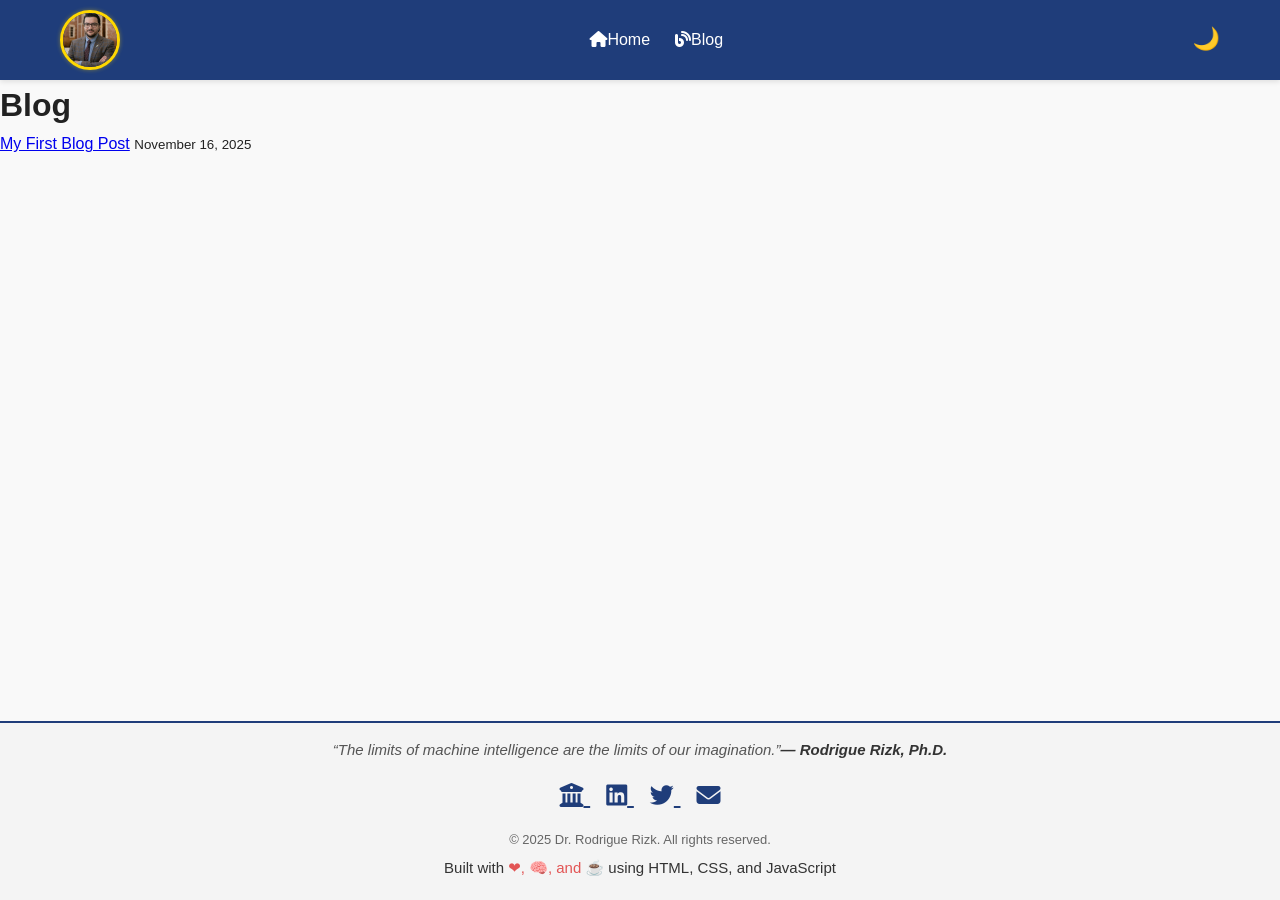
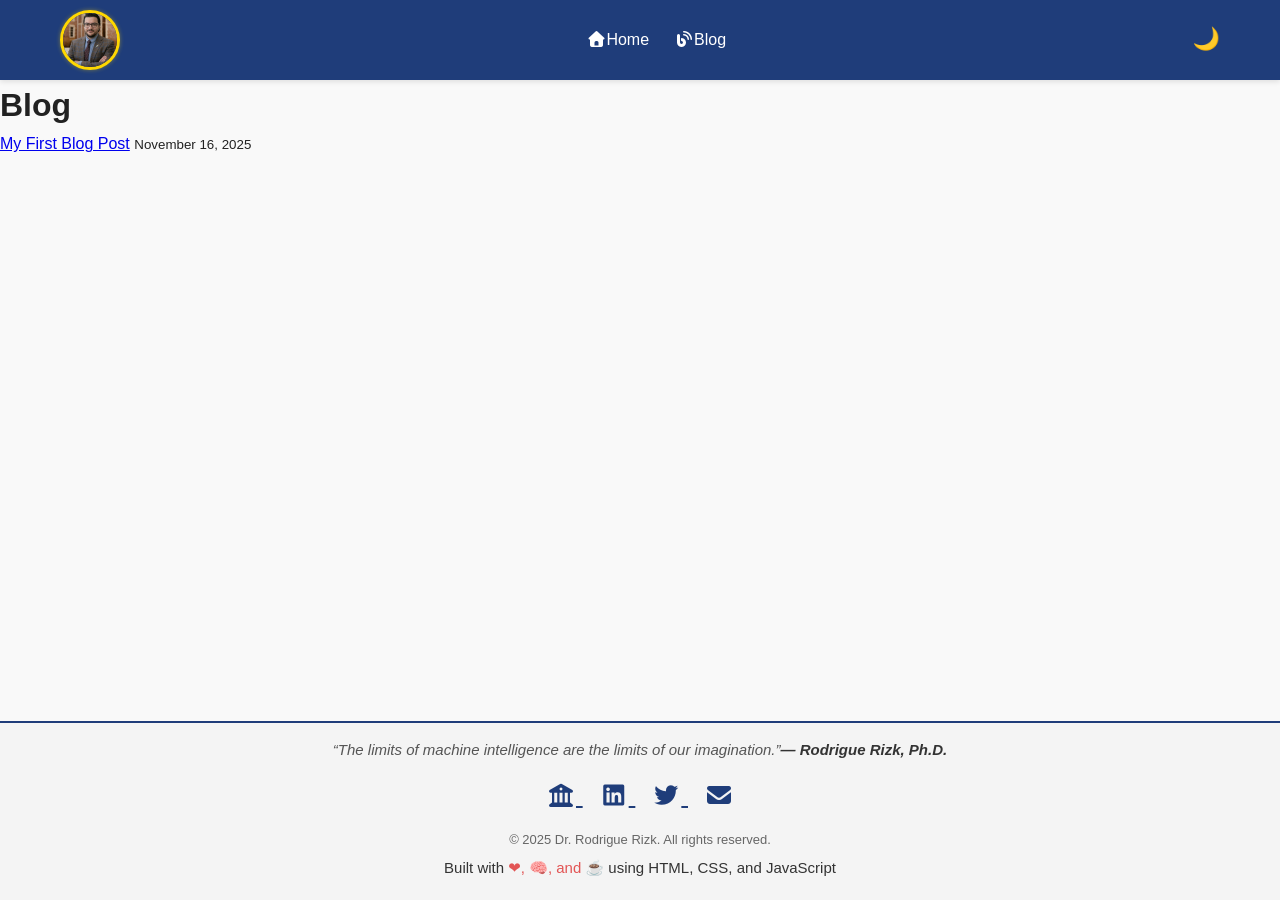
Before and after one commit to rodriguerizk/rodriguerizk.github.io, a Jekyll site: the page built from blog.html, in a window 1280 px wide. Built offline with Jekyll 4.4.1, drawn with Linux system fonts in a browser that asks for light colours; nearby versions of some CDN libraries.

Commit message:
Update default.html

```diff
--- a/_layouts/default.html
+++ b/_layouts/default.html
@@ -78,7 +78,7 @@
   <!-- Stylesheets -->
   <link rel="stylesheet" href="{{ site.baseurl }}/css/style.css">
 
-  <link rel="stylesheet" href="https://cdnjs.cloudflare.com/ajax/libs/font-awesome/6.4.2/css/all.min.css" integrity="sha512-bO4l3eXKx2PbGQeXoz3q5Z+u+QXqCITzZp8N6Hl9C8zLgq9OdDjN/0rTc6GjWc8+XK8dbuG+JycB8tGx3B0R3g==" crossorigin="anonymous" referrerpolicy="no-referrer" />
+  <link rel="stylesheet" href="https://cdnjs.cloudflare.com/ajax/libs/font-awesome/7.0.1/css/all.min.css" integrity="sha512-bO4l3eXKx2PbGQeXoz3q5Z+u+QXqCITzZp8N6Hl9C8zLgq9OdDjN/0rTc6GjWc8+XK8dbuG+JycB8tGx3B0R3g==" crossorigin="anonymous" referrerpolicy="no-referrer" />
 
 </head>
 
```
